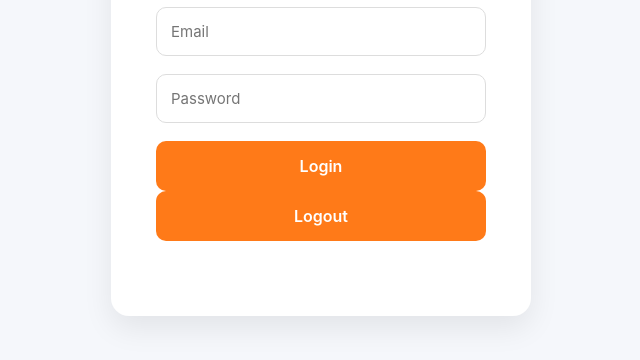
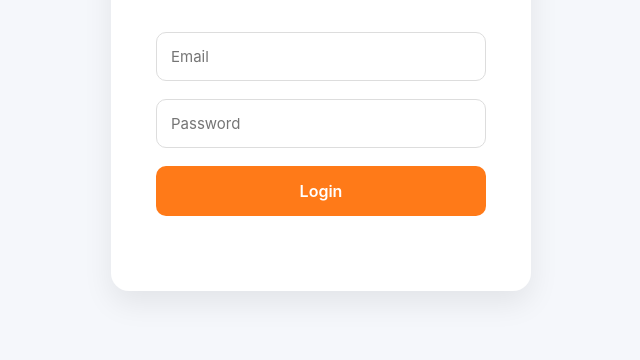
Before and after one commit to ManpreetKaur2002/stick-n-lit, a website built with Vite: page admin/login.html in a window 1280 px wide. Shown: the part 312-672 px from the top of the page, without its empty margins (319-959 px from the left). Built offline with nearby package versions, Linux system fonts and the light colour scheme; no server answers.

Commit message:
Configure Vite for admin pages

```diff
--- a/admin/login.html
+++ b/admin/login.html
@@ -30,9 +30,6 @@
             <button type="submit">
                 Login
             </button>
-            <button id="logoutBtn">
-                Logout
-            </button>
 
         </form>
 
```
